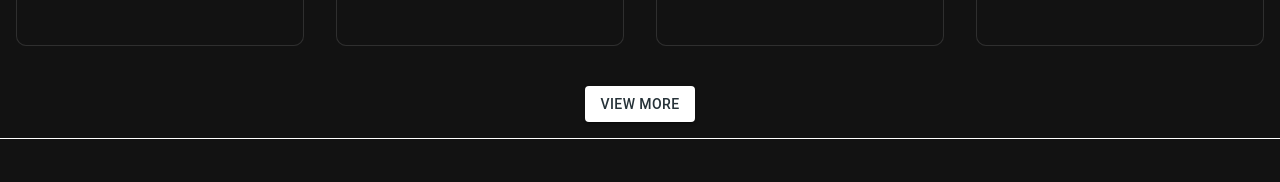
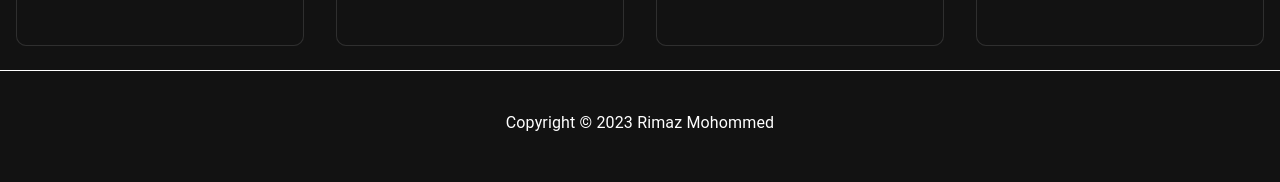
Before and after one commit to rimaz523/rimaz-website, a React (Create React App) app in the folder website-react-spa/: page /blog in a window 1280 px wide. Shown: the part 718-900 px from the top of the page. Built offline with nearby package versions, Linux system fonts and the light colour scheme.

Commit message:
renam dirs as dashed instead of camel-case for components (#39)

```diff
--- a/website-react-spa/src/App.jsx
+++ b/website-react-spa/src/App.jsx
@@ -5,8 +5,8 @@ import { Routes, Route } from 'react-router-dom'
 import CssBaseline from '@mui/material/CssBaseline'
 import { StyledEngineProvider, ThemeProvider, createTheme } from '@mui/material/styles'
 
-import MainAppBar from './components/appbar/MainAppBar'
 import Footer from './components/footer/Footer'
+import MainAppBar from './components/main-app-bar/MainAppBar'
 import AboutPage from './pages/about/AboutPage'
 import BlogPage from './pages/blog/BlogPage'
 import ContactPage from './pages/contact/ContactPage'
--- a/website-react-spa/src/components/blogList/BlogList.jsx
+++ b/website-react-spa/src/components/blog-list/BlogList.jsx
@@ -1,13 +1,11 @@
 import React from 'react'
-import { useNavigate } from 'react-router-dom'
 
-import { Box, Button } from '@mui/material'
+import { Box } from '@mui/material'
 import Grid from '@mui/material/Unstable_Grid2'
 
-import BlogPreview from '../blogPreview/BlogPreview'
+import BlogPreview from '../blog-preview/BlogPreview'
 
 const BlogList = () => {
-  const navigate = useNavigate()
   const blogPreviews = [
     {
       id: 1,
@@ -56,11 +54,6 @@ const BlogList = () => {
           })}
         </Grid>
       </Box>
-      <Box textAlign='center' pt={{ xs: 2 }} pb={{ xs: 2 }}>
-        <Button variant='contained' onClick={() => navigate('/blog')}>
-          View more
-        </Button>
-      </Box>
     </>
   )
 }
--- a/website-react-spa/src/components/appbar/MainAppBar.jsx
+++ b/website-react-spa/src/components/main-app-bar/MainAppBar.jsx
@@ -5,7 +5,7 @@ import Box from '@mui/material/Box'
 import Toolbar from '@mui/material/Toolbar'
 
 import Branding from '../branding/Branding'
-import MainMenu from '../mainMenu/MainMenu'
+import MainMenu from '../main-menu/MainMenu'
 
 export default function MainAppBar() {
   return (
--- a/website-react-spa/src/pages/blog/BlogPage.jsx
+++ b/website-react-spa/src/pages/blog/BlogPage.jsx
@@ -4,7 +4,7 @@ import PropTypes from 'prop-types'
 
 import { Box } from '@mui/material'
 
-import BlogList from '../../components/blogList/BlogList'
+import BlogList from '../../components/blog-list/BlogList'
 
 const BlogPage = ({ content }) => {
   return (
--- a/website-react-spa/src/pages/home/HomePage.jsx
+++ b/website-react-spa/src/pages/home/HomePage.jsx
@@ -1,15 +1,24 @@
 import React from 'react'
+import { useNavigate } from 'react-router-dom'
 
-import BlogList from '../../components/blogList/BlogList'
+import { Box, Button } from '@mui/material'
+
+import BlogList from '../../components/blog-list/BlogList'
 import Hero from '../../components/hero/Hero'
-import SocialHandles from '../../components/socialHandles/SocialHandles'
+import SocialHandles from '../../components/social-handles/SocialHandles'
 
 const HomePage = () => {
+  const navigate = useNavigate()
   return (
     <>
       <Hero />
       <SocialHandles />
       <BlogList />
+      <Box textAlign='center' pt={{ xs: 2 }} pb={{ xs: 2 }}>
+        <Button variant='contained' onClick={() => navigate('/blog')}>
+          View more
+        </Button>
+      </Box>
     </>
   )
 }
```
Also changed, not shown: website-react-spa/src/components/blog-preview/BlogPreview.jsx (renamed from website-react-spa/src/components/blogPreview/BlogPreview.jsx), website-react-spa/src/components/main-menu/MainMenu.jsx (renamed from website-react-spa/src/components/mainMenu/MainMenu.jsx), website-react-spa/src/components/social-handles/SocialHandles.jsx (renamed from website-react-spa/src/components/socialHandles/SocialHandles.jsx).
